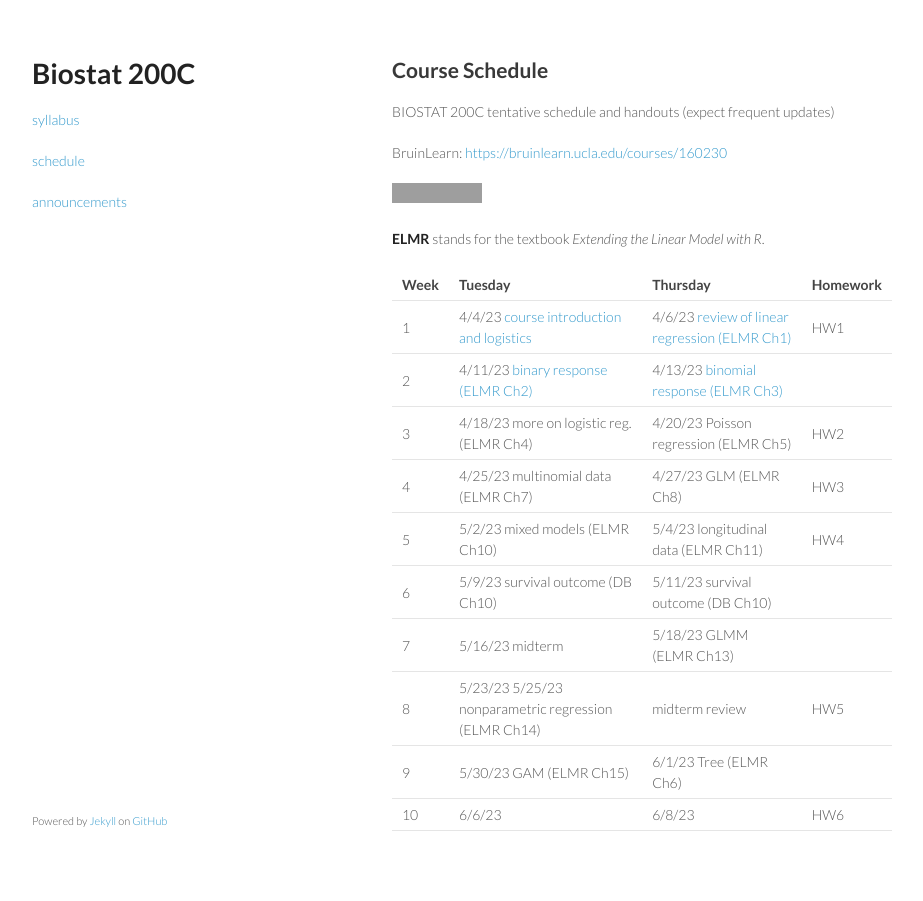
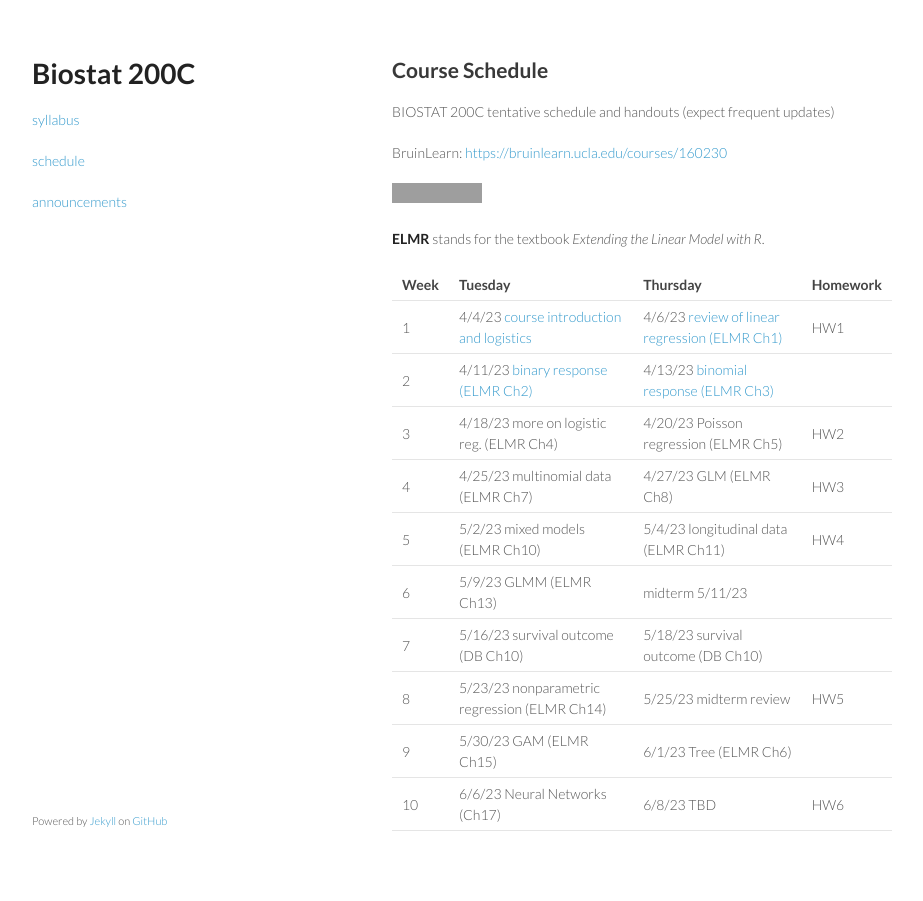
Before and after one commit to ucla-biostat-200c/2023spring, a Jekyll site: the page built from schedule/schedule.md, in a window 1280 px wide. Shown: the whole page, without its empty margins (178-1101 px from the left). Built offline with Jekyll 4.4.1, drawn with Linux system fonts in a browser that asks for light colours; grey boxes are pictures that could not be loaded.

Commit message:
update schedule

```diff
--- a/schedule/schedule.md
+++ b/schedule/schedule.md
@@ -20,11 +20,11 @@ BruinLearn: <https://bruinlearn.ucla.edu/courses/160230>
 | 3 | 4/18/23 more on logistic reg. (ELMR Ch4) | 4/20/23 Poisson regression (ELMR Ch5) |HW2 |
 | 4 | 4/25/23 multinomial data (ELMR Ch7)  | 4/27/23 GLM (ELMR Ch8) | HW3|
 | 5 | 5/2/23  mixed models (ELMR Ch10) | 5/4/23 longitudinal data (ELMR Ch11)  |HW4 |
-| 6 | 5/9/23  survival outcome (DB Ch10) | 5/11/23  survival outcome (DB Ch10) | |
-| 7 | 5/16/23 midterm | 5/18/23 GLMM (ELMR Ch13) | |
-| 8 | 5/23/23 5/25/23 nonparametric regression (ELMR Ch14) |  midterm review | HW5|
+| 6 | 5/9/23  GLMM (ELMR Ch13)  | midterm 5/11/23   | |
+| 7 | 5/16/23 survival outcome (DB Ch10) | 5/18/23 survival outcome (DB Ch10) | |
+| 8 | 5/23/23 nonparametric regression (ELMR Ch14) | 5/25/23  midterm review | HW5|
 | 9 | 5/30/23 GAM (ELMR Ch15) | 6/1/23 Tree (ELMR Ch6) | |
-| 10 | 6/6/23  | 6/8/23 |HW6 |
+| 10 | 6/6/23 Neural Networks (Ch17) | 6/8/23 TBD |HW6 |
 
 <!--
 | 3 | 4/14 binomial response (ELMR 3) \[[Rmd](https://raw.githubusercontent.com/ucla-biostat-200c-2020spring/ucla-biostat-200c-2020spring.github.io/master/slides/04-binomial/binomial.Rmd), [html](../slides/04-binomial/binomial.html)\]  | [4/16](https://ucla-biostat-200c-2020spring.github.io/biostat200cspring2020/2020/04/16/week3-day2.html) more on logistic reg. (ELMR 4) \[[Rmd](https://raw.githubusercontent.com/ucla-biostat-200c-2020spring/ucla-biostat-200c-2020spring.github.io/master/slides/05-otherlogistic/otherlogistic.Rmd), [html](../slides/05-otherlogistic/otherlogistic.html)\] | HW2 \[[Rmd](https://raw.githubusercontent.com/ucla-biostat-200c-2020spring/ucla-biostat-200c-2020spring.github.io/master/hw/hw2/hw2.Rmd), [html](../hw/hw2/hw2.html)\] |
```
